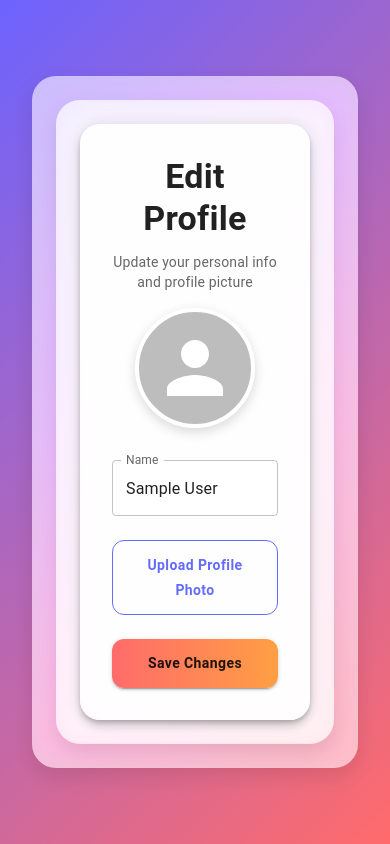
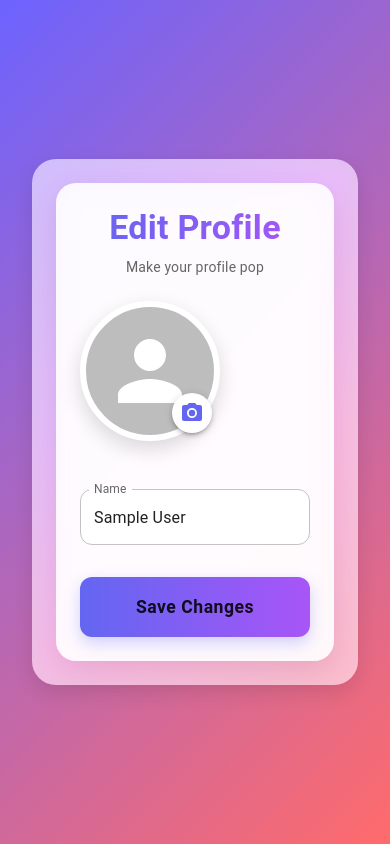
Before and after one commit to Ricky133-arch/Freda-frontend, a React (Vite) app: page /profile in a window 390 px wide. Built offline with nearby package versions, Linux system fonts and the light colour scheme; sample sign-in values are in the browser's storage.

Commit message:
Redesign Profile: mobile-first, modern, responsive

```diff
--- a/src/components/Profile.jsx
+++ b/src/components/Profile.jsx
@@ -1,3 +1,4 @@
+// src/components/Profile.jsx
 import { useState, useContext, useCallback } from "react";
 import { AuthContext } from "../context/AuthContext";
 import { motion } from "framer-motion";
@@ -6,15 +7,16 @@ import {
   TextField,
   Box,
   Typography,
-  Paper,
   Alert,
   Avatar,
   Dialog,
   DialogContent,
   DialogActions,
+  IconButton,
 } from "@mui/material";
 import Cropper from "react-easy-crop";
 import { getCroppedImg } from "./cropImage";
+import PhotoCamera from "@mui/icons-material/PhotoCamera";
 
 export default function Profile() {
   const { user, updateProfile } = useContext(AuthContext);
@@ -63,11 +65,9 @@ export default function Profile() {
     try {
       const formData = new FormData();
       formData.append("name", name);
-      if (photo) {
-        formData.append("photo", photo);
-      }
+      if (photo) formData.append("photo", photo);
       await updateProfile(formData);
-      setSuccess("Profile updated successfully ✅");
+      setSuccess("Profile updated successfully");
     } catch (err) {
       const errorMessage = err.response?.data?.message || "Failed to update profile.";
       setError(errorMessage);
@@ -75,108 +75,143 @@ export default function Profile() {
   };
 
   return (
+    <div className="min-h-screen bg-gradient-to-br from-indigo-50 via-purple-50 to-pink-50 p-4 md:p-8">
       <motion.div
-      className="App"
-      initial={{ opacity: 0, y: 30 }}
+        initial={{ opacity: 0, y: 20 }}
         animate={{ opacity: 1, y: 0 }}
         transition={{ duration: 0.6 }}
+        className="max-w-lg mx-auto"
       >
-      <Paper
-        elevation={6}
+        {/* Card */}
+        <Box
           sx={{
-          p: 4,
+            bgcolor: "rgba(255, 255, 255, 0.85)",
+            backdropFilter: "blur(16px)",
             borderRadius: 5,
-          background: "rgba(255, 255, 255, 0.75)",
-          backdropFilter: "blur(12px)",
-          textAlign: "center",
+            p: { xs: 3, sm: 5 },
+            boxShadow: "0 10px 30px rgba(0,0,0,0.1)",
           }}
         >
-        <Typography variant="h4" gutterBottom sx={{ fontWeight: "bold" }}>
+          <Typography
+            variant="h4"
+            align="center"
+            sx={{
+              fontWeight: 700,
+              background: "linear-gradient(90deg, #6366f1, #a855f7)",
+              backgroundClip: "text",
+              WebkitBackgroundClip: "text",
+              color: "transparent",
+              mb: 1,
+            }}
+          >
             Edit Profile
           </Typography>
-        <Typography variant="body2" sx={{ mb: 2, color: "text.secondary" }}>
-          Update your personal info and profile picture
+          <Typography variant="body2" align="center" color="text.secondary" sx={{ mb: 3 }}>
+            Make your profile pop
           </Typography>
 
           {error && <Alert severity="error" sx={{ mb: 2 }}>{error}</Alert>}
           {success && <Alert severity="success" sx={{ mb: 2 }}>{success}</Alert>}
 
+          {/* Avatar */}
+          <Box sx={{ position: "relative", display: "inline-block", mx: "auto" }}>
             <Avatar
-          src={user?.profilePhoto ? `${API_BASE}${user.profilePhoto}?t=${Date.now()}` : ""}
+              src={
+                photo
+                  ? URL.createObjectURL(photo)
+                  : user?.profilePhoto
+                  ? `${API_BASE}${user.profilePhoto}?t=${Date.now()}`
+                  : ""
+              }
               alt="Profile"
               sx={{
-            width: 120,
-            height: 120,
-            mb: 2,
+                width: 140,
+                height: 140,
                 mx: "auto",
-            border: "4px solid #fff",
-            boxShadow: "0 4px 12px rgba(0,0,0,0.15)",
+                border: "6px solid white",
+                boxShadow: "0 8px 20px rgba(0,0,0,0.15)",
               }}
             />
+            <label htmlFor="photo-upload">
+              <input
+                id="photo-upload"
+                type="file"
+                accept="image/*"
+                hidden
+                onChange={handlePhotoChange}
+              />
+              <IconButton
+                sx={{
+                  position: "absolute",
+                  bottom: 8,
+                  right: 8,
+                  bgcolor: "white",
+                  boxShadow: 3,
+                  "&:hover": { bgcolor: "#f0f0f0" },
+                }}
+                component="span"
+              >
+                <PhotoCamera sx={{ color: "#6366f1" }} />
+              </IconButton>
+            </label>
+          </Box>
 
-        <Box component="form" onSubmit={handleSubmit}>
+          {/* Form */}
+          <Box component="form" onSubmit={handleSubmit} sx={{ mt: 4 }}>
             <TextField
               label="Name"
               fullWidth
               margin="normal"
               value={name}
               onChange={(e) => setName(e.target.value)}
-            sx={{ borderRadius: 3 }}
+              variant="outlined"
+              sx={{
+                "& .MuiOutlinedInput-root": {
+                  borderRadius: 3,
+                  bgcolor: "rgba(255,255,255,0.7)",
+                },
+              }}
             />
 
             <Button
-            component="label"
-            variant="outlined"
+              component={motion.button}
+              whileHover={{ scale: 1.02 }}
+              whileTap={{ scale: 0.98 }}
+              type="submit"
               fullWidth
-            sx={{
-              mt: 2,
-              py: 1.5,
-              borderRadius: 3,
-              borderColor: "#646cff",
-              color: "#646cff",
-              fontWeight: 600,
-              "&:hover": {
-                background: "rgba(100,108,255,0.1)",
-              },
-            }}
-          >
-            Upload Profile Photo
-            <input type="file" accept="image/*" hidden onChange={handlePhotoChange} />
-          </Button>
-
-          {photo && (
-            <Typography variant="body2" sx={{ mt: 1, color: "green" }}>
-              ✅ Cropped image selected
-            </Typography>
-          )}
-
-          <Button
-            component={motion.button}
-            whileHover={{ scale: 1.05 }}
-            whileTap={{ scale: 0.95 }}
-            type="submit"
               variant="contained"
-            fullWidth
               sx={{
                 mt: 3,
-              py: 1.5,
+                py: 1.8,
                 borderRadius: 3,
-              background: "linear-gradient(90deg, #ff6b6b, #ff9f43)",
-              fontWeight: "bold",
+                fontWeight: 600,
+                textTransform: "none",
+                fontSize: "1.1rem",
+                background: "linear-gradient(90deg, #6366f1, #a855f7)",
+                boxShadow: "0 6px 16px rgba(99, 102, 241, 0.3)",
+                "&:hover": {
+                  background: "linear-gradient(90deg, #5b5ce0, #9f46e5)",
+                },
               }}
             >
               Save Changes
             </Button>
           </Box>
-      </Paper>
+        </Box>
+      </motion.div>
 
-      {/* Crop dialog */}
-      <Dialog open={cropDialogOpen} onClose={() => setCropDialogOpen(false)} maxWidth="sm" fullWidth>
-        <DialogContent>
-          <Typography variant="h6" gutterBottom>
-            Crop Your Photo
-          </Typography>
-          <Box sx={{ position: "relative", width: "100%", height: 300 }}>
+      {/* Crop Dialog */}
+      <Dialog
+        open={cropDialogOpen}
+        onClose={() => setCropDialogOpen(false)}
+        maxWidth="sm"
+        fullWidth
+        PaperProps={{
+          sx: { borderRadius: 4, overflow: "hidden" },
+        }}
+      >
+        <DialogContent sx={{ p: 0 }}>
+          <Box sx={{ position: "relative", width: "100%", height: 350 }}>
             <Cropper
               image={imageSrc}
               crop={crop}
@@ -185,9 +220,10 @@ export default function Profile() {
               onCropChange={setCrop}
               onZoomChange={setZoom}
               onCropComplete={onCropComplete}
+              style={{ containerStyle: { background: "#f9f9f9" } }}
             />
           </Box>
-          <Box sx={{ mt: 2 }}>
+          <Box sx={{ p: 3, pb: 2 }}>
             <input
               type="range"
               min={1}
@@ -195,19 +231,25 @@ export default function Profile() {
               step={0.1}
               value={zoom}
               onChange={(e) => setZoom(Number(e.target.value))}
-              style={{ width: "100%" }}
+              style={{
+                width: "100%",
+                height: 8,
+                borderRadius: 5,
+                background: "#e0e0e0",
+                outline: "none",
+              }}
             />
           </Box>
         </DialogContent>
-        <DialogActions>
-          <Button onClick={() => setCropDialogOpen(false)} color="error">
+        <DialogActions sx={{ p: 3, pt: 0, justifyContent: "space-between" }}>
+          <Button onClick={() => setCropDialogOpen(false)} color="inherit">
             Cancel
           </Button>
-          <Button onClick={handleCrop} variant="contained" color="primary">
-            Crop
+          <Button onClick={handleCrop} variant="contained" sx={{ borderRadius: 3 }}>
+            Apply Crop
           </Button>
         </DialogActions>
       </Dialog>
-    </motion.div>
+    </div>
   );
 }
```
Lines whose indentation alone changed are shown as unchanged.
